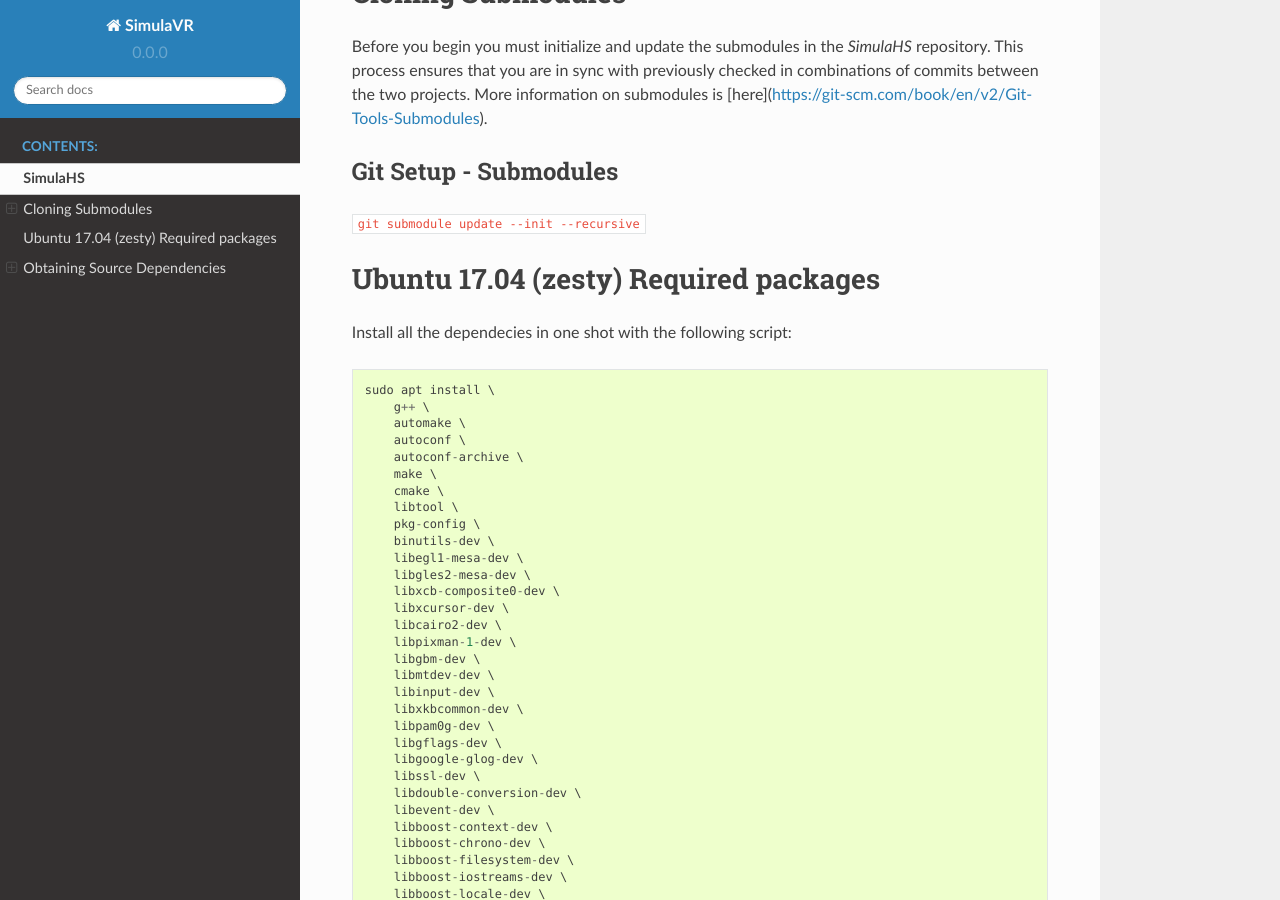
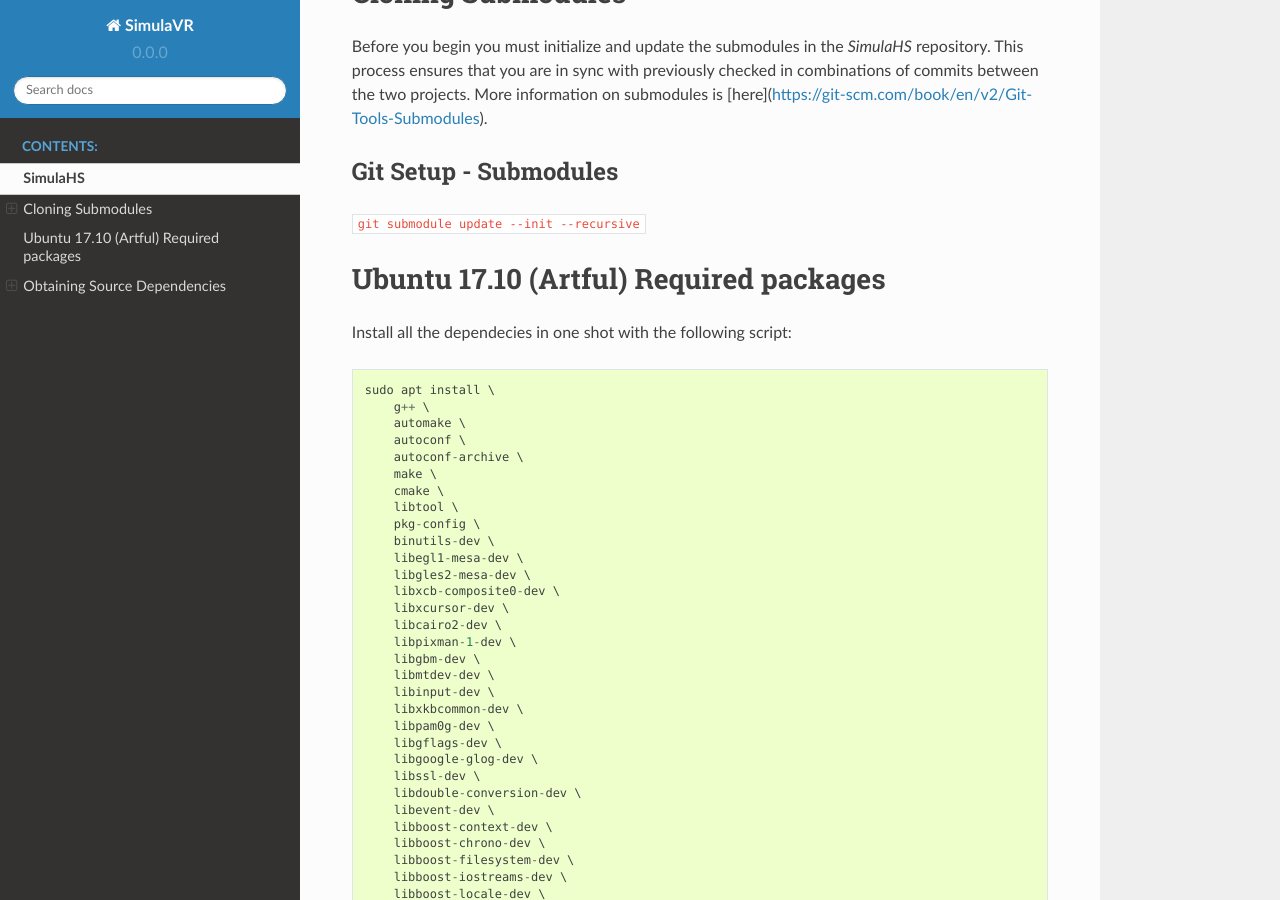
Before and after one commit to SimulaVR/Simula, a Sphinx documentation site: the page built from doc/source/Ubuntu_Build.rst, in a window 1280 px wide and 900 px high, scrolled down 706 px. Built offline with Sphinx 7.4.7 and the Read the Docs theme 2.0.0, drawn with Linux system fonts in a browser that asks for light colours; formulas are drawn with MathJax 3.

Commit message:
Works in 17.10 also

```diff
--- a/doc/source/Ubuntu_Build.rst
+++ b/doc/source/Ubuntu_Build.rst
@@ -30,8 +30,8 @@
 
 ``git submodule update --init --recursive``
 
-Ubuntu 17.04 (zesty) Required packages
-======================================
+Ubuntu 17.10 (Artful) Required packages
+=======================================
 
 Install all the dependecies in one shot with the following script::
 
```
